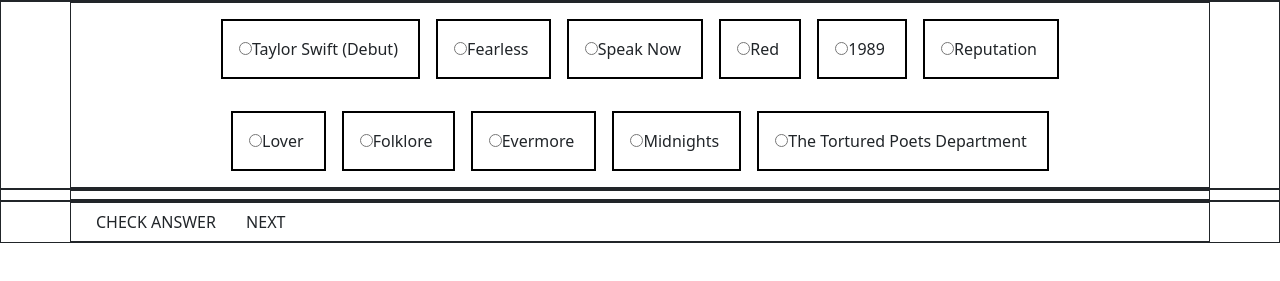
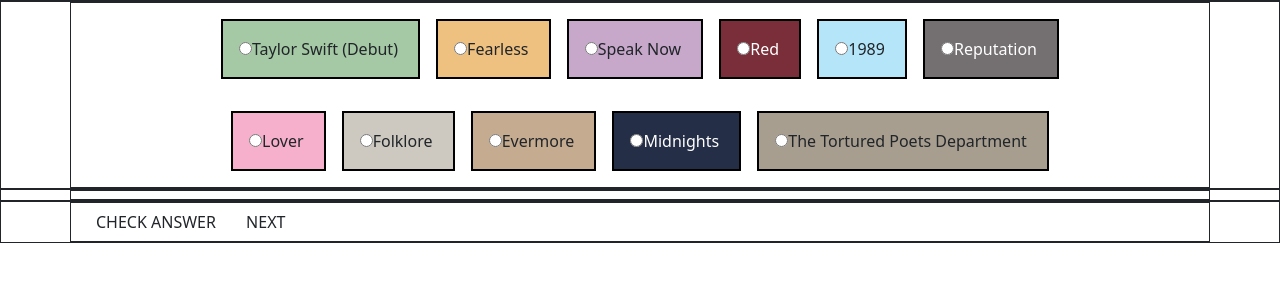
Before and after one commit to sannadgtl/lyrics-game, a plain HTML site: page index.html in a window 1280 px wide. Shown: the part 183-464 px from the top of the page. Drawn offline with nearby package versions, Linux system fonts and the light colour scheme.

Commit message:
added bg color to btns

```diff
--- a/index.html
+++ b/index.html
@@ -31,7 +31,7 @@
     <div class="section border border-dark">
       <div class="container border border-dark">
         <div class="btn-row d-flex justify-content-center">
-          <div class="btn-container">
+          <div class="btn-container debut-container">
             <input
               type="radio"
               class="answer"
@@ -41,7 +41,7 @@
             />Taylor Swift (Debut)
             <label class="form-check-label" for="debut"></label>
           </div>
-          <div class="btn-container">
+          <div class="btn-container fearless-container">
             <input
               type="radio"
               class="answer"
@@ -51,7 +51,7 @@
             />Fearless
             <label class="form-check-label" for="fearless"></label>
           </div>
-          <div class="btn-container">
+          <div class="btn-container speak-now-container">
             <input
               type="radio"
               class="answer"
@@ -61,7 +61,7 @@
             />Speak Now
             <label class="form-check-label" for="speak-now"></label>
           </div>
-          <div class="btn-container">
+          <div class="btn-container red-container">
             <input
               type="radio"
               class="answer"
@@ -71,7 +71,7 @@
             />Red
             <label class="form-check-label" for="red"></label>
           </div>
-          <div class="btn-container">
+          <div class="btn-container container-1989">
             <input
               type="radio"
               class="answer"
@@ -81,7 +81,7 @@
             />1989
             <label class="form-check-label" for="1989"></label>
           </div>
-          <div class="btn-container">
+          <div class="btn-container rep-container">
             <input
               type="radio"
               class="answer"
@@ -93,7 +93,7 @@
           </div>
         </div>
         <div class="btn-row d-flex justify-content-center">
-          <div class="btn-container">
+          <div class="btn-container lover-container">
             <input
               type="radio"
               class="answer"
@@ -103,7 +103,7 @@
             />Lover
             <label class="form-check-label" for="lover"></label>
           </div>
-          <div class="btn-container">
+          <div class="btn-container folklore-container">
             <input
               type="radio"
               class="answer"
@@ -113,7 +113,7 @@
             />Folklore
             <label class="form-check-label" for="folklore"></label>
           </div>
-          <div class="btn-container">
+          <div class="btn-container evermore-container">
             <input
               type="radio"
               class="answer"
@@ -123,7 +123,7 @@
             />Evermore
             <label class="form-check-label" for="evermore"></label>
           </div>
-          <div class="btn-container">
+          <div class="btn-container midnights-container">
             <input
               type="radio"
               class="answer"
@@ -133,7 +133,7 @@
             />Midnights
             <label class="form-check-label" for="midnights"></label>
           </div>
-          <div class="btn-container">
+          <div class="btn-container ttpd-container">
             <input
               type="radio"
               class="answer"
--- a/style.css
+++ b/style.css
@@ -1,3 +1,12 @@
+.hidden {
+  display: none;
+}
+
+h1 {
+  font-size: 3rem;
+}
+
+/* title + score total */
 .title {
   position: relative;
 }
@@ -13,14 +22,7 @@
   z-index: -1;
 }
 
-.hidden {
-    display: none;
-}
-
-h1 {
-    font-size: 3rem;
-}
-
+/* answer btns */
 .btn-row {
   padding-block: 1rem;
 }
@@ -30,3 +32,51 @@ h1 {
   border: 2px solid black;
   margin-inline: 0.5rem;
 }
+
+/* individual answer btns */
+.debut-container {
+  background-color: #a5c9a5;
+}
+
+.fearless-container {
+  background-color: #efc180;
+}
+
+.speak-now-container {
+  background-color: #c7a8cb;
+}
+
+.red-container {
+  background-color: #7a2e39;
+  color: white;
+}
+
+.container-1989 {
+    background-color: #b5e5f8;
+}
+
+.rep-container {
+    background-color: #746f70;
+    color: white;
+}
+
+.lover-container {
+    background-color: #f7b0cc;
+}
+
+.folklore-container {
+    background-color: #cdc9c1;
+}
+
+.evermore-container {
+    background-color: #c5ac90;
+}
+
+.midnights-container {
+    background-color: #242e47;
+    color: white;
+}
+
+.ttpd-container {
+    background-color: #a79e8f;
+}
```
Lines whose indentation alone changed are shown as unchanged.
